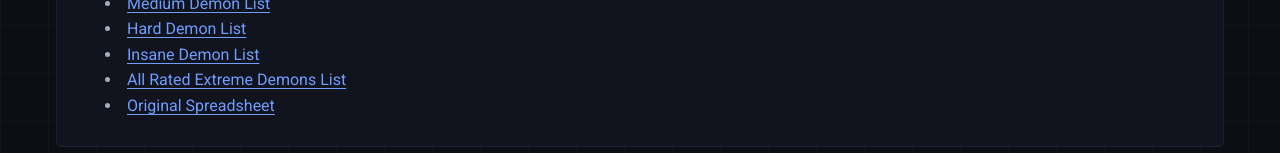
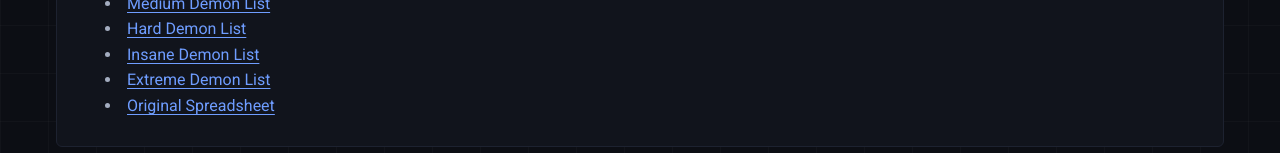
Before and after one commit to Chahnkeh/Chahnkeh-GD-List, a plain HTML site: page index.html in a window 1280 px wide. Shown: the part 1079-1232 px from the top of the page. Drawn offline with Linux system fonts and the light colour scheme.

Commit message:
Rename link to 'Extreme Demon List'

```diff
--- a/index.html
+++ b/index.html
@@ -92,7 +92,7 @@
           <a href="https://insanedemonlist.com/" target="_blank" rel="noopener noreferrer">Insane Demon List</a>
         </li>
         <li>
-          <a href="https://aredl.net/" target="_blank" rel="noopener noreferrer">All Rated Extreme Demons List</a>
+          <a href="https://aredl.net/" target="_blank" rel="noopener noreferrer">Extreme Demon List</a>
         </li>
         <li>
           <a href="https://docs.google.com/spreadsheets/d/14DnYbEp-IvlApxYsnEAKk9LvPspGD10btbOMnEODT9k/edit?usp=sharing"
```
